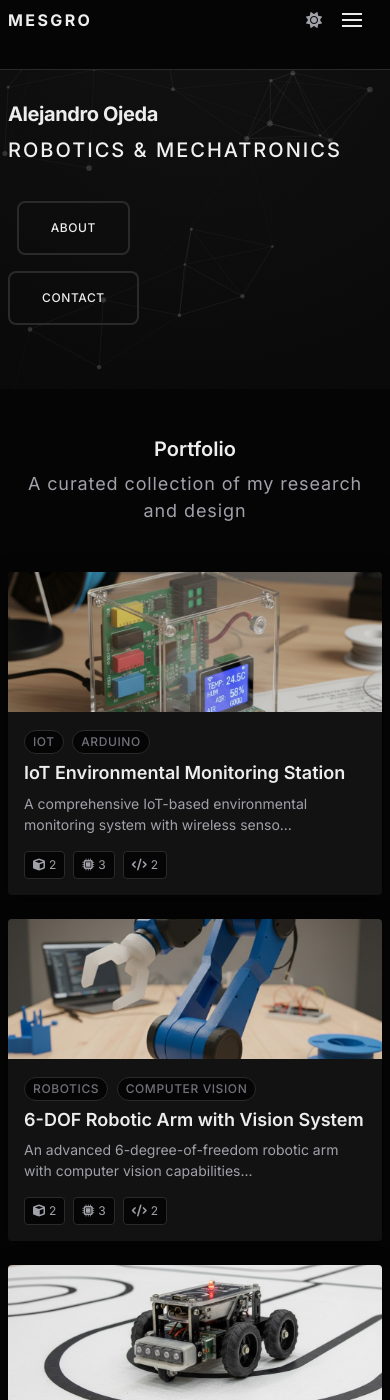
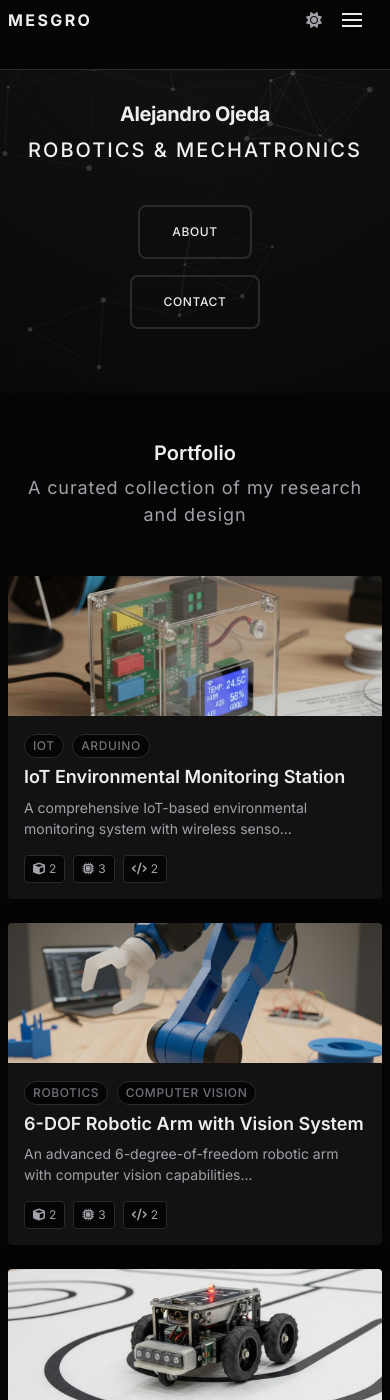
Before and after one commit to josephineoe/josephineoe.github.io, a Jekyll site: the page built from index.md, in a window 390 px wide and 1400 px high. Built offline with Jekyll 4.4.1, drawn with Linux system fonts in a browser that asks for light colours; nearby versions of some CDN libraries; comment, search, counter and statistics services are not loaded.

Commit message:
Fix mobile layout: center align hero section content

```diff
--- a/_sass/_components.scss
+++ b/_sass/_components.scss
@@ -92,6 +92,15 @@
   width: 100%;
   text-align: left;
   align-items: flex-start;
+}
+
+.hero-info-wrapper {
+  width: 100%;
+  display: flex;
+  justify-content: space-between;
+  align-items: flex-end;
+  flex-wrap: wrap;
+  gap: var(--spacing-lg);
 }
 
 .hero-info {
--- a/_sass/_responsive.scss
+++ b/_sass/_responsive.scss
@@ -67,6 +67,26 @@
   .hero-personal {
     padding: var(--spacing-xl) 0;
     min-height: auto;
+  }
+
+  .hero-content {
+    align-items: center;
+    text-align: center;
+  }
+
+  .hero-info-wrapper {
+    flex-direction: column;
+    align-items: center;
+    justify-content: center;
+    gap: var(--spacing-lg);
+  }
+
+  .hero-text {
+    width: 100%;
+    display: flex;
+    flex-direction: column;
+    align-items: center;
+    text-align: center;
   }
 
   .hero-name {
@@ -150,6 +170,7 @@
 
 /* Hero Sections */
 @media (max-width: 768px) {
+
   .hero-title,
   .project-title {
     font-size: var(--font-size-3xl);
@@ -203,6 +224,7 @@
 
 /* Project Content */
 @media (max-width: 968px) {
+
   .models-grid,
   .schematics-grid {
     grid-template-columns: 1fr;
@@ -386,7 +408,9 @@
 }
 
 /* High DPI Displays */
-@media (-webkit-min-device-pixel-ratio: 2), (min-resolution: 192dpi) {
+@media (-webkit-min-device-pixel-ratio: 2),
+(min-resolution: 192dpi) {
+
   .project-image,
   .gallery-image {
     image-rendering: -webkit-optimize-contrast;
@@ -396,6 +420,7 @@
 
 /* Print Styles */
 @media print {
+
   .site-header,
   .site-footer,
   .project-navigation,
--- a/index.md
+++ b/index.md
@@ -5,7 +5,7 @@ layout: default
 <div class="hero-personal">
   <div class="container">
     <div class="hero-content">
-      <div class="hero-info-wrapper" style="width: 100%; display: flex; justify-content: space-between; align-items: flex-end; flex-wrap: wrap; gap: 20px;">
+      <div class="hero-info-wrapper">
         <div class="hero-text">
            <h1 class="hero-name">{{ site.author | default: "Your Name" }}</h1>
            <p class="hero-title">Robotics & Mechatronics</p>
```
Also changed, not shown: README.md.
